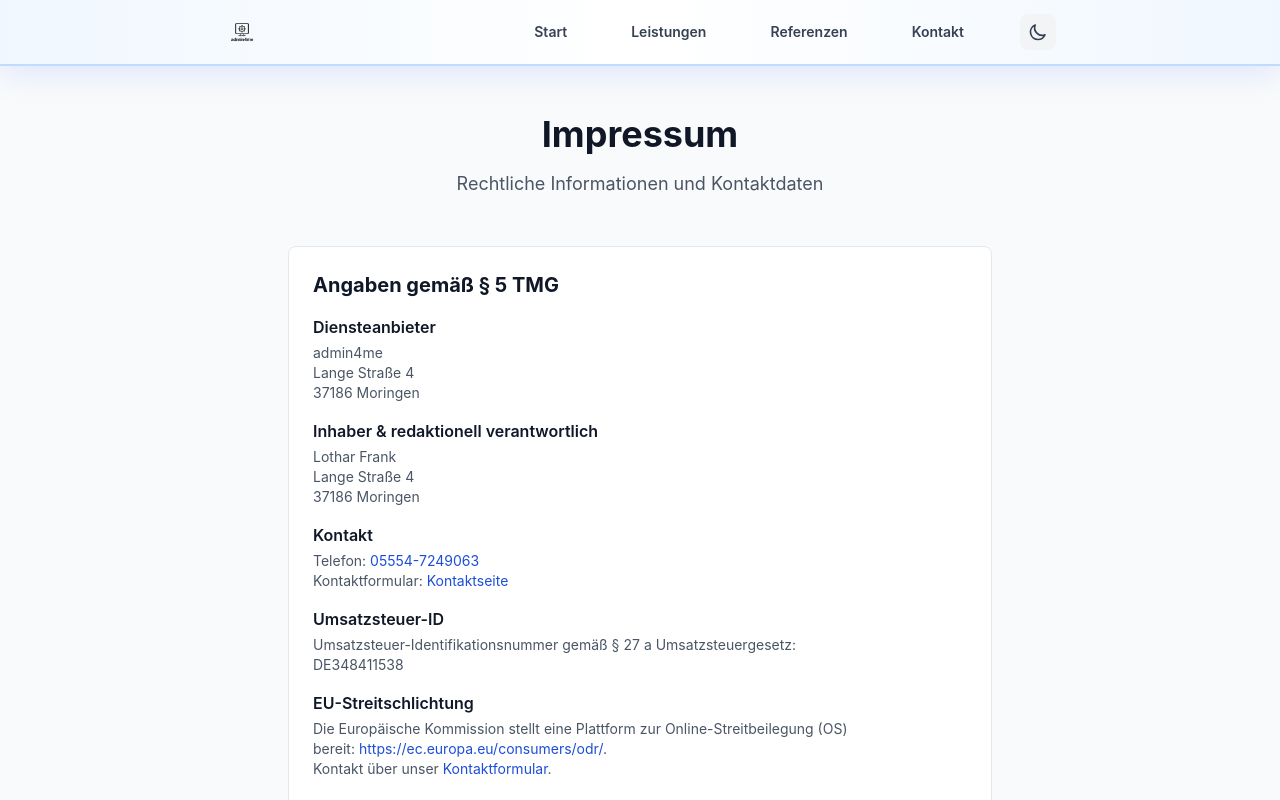
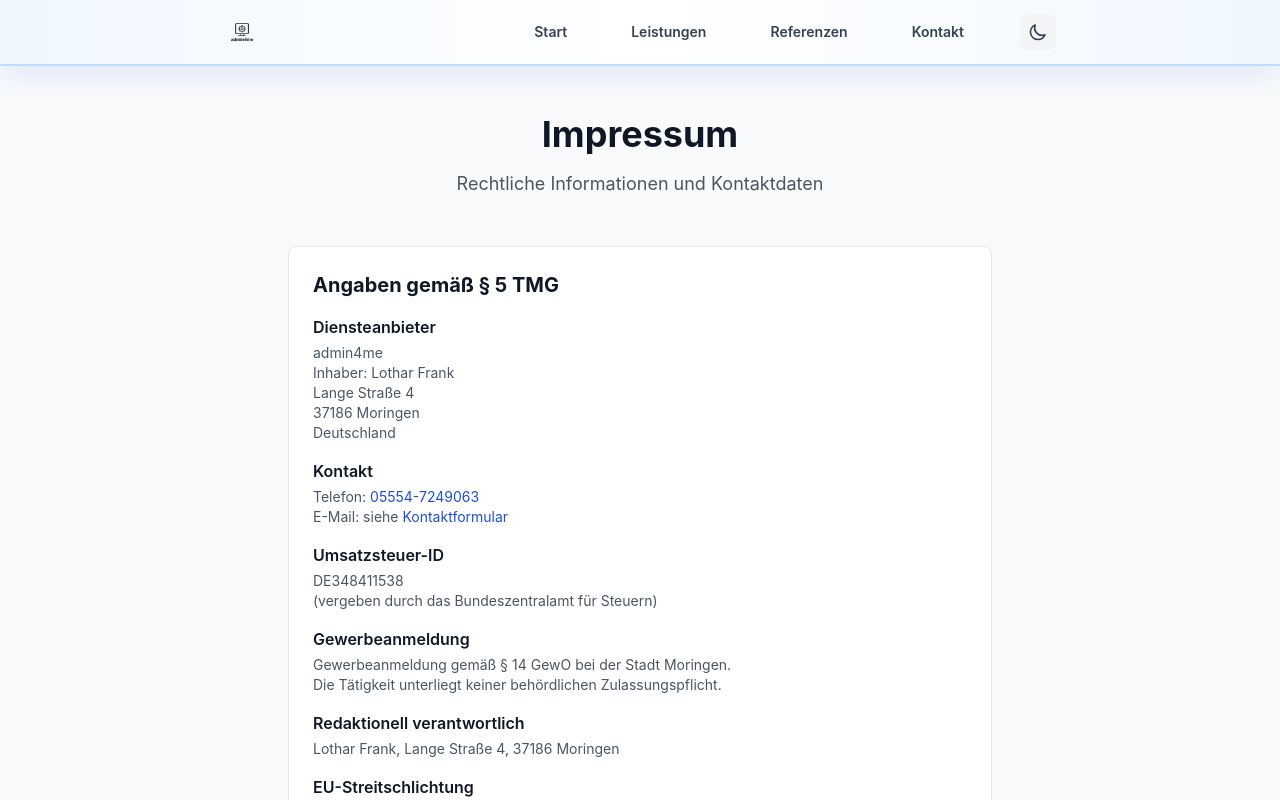
Before and after one commit to Remodops/admin4me, a Next.js app: page /impressum in a window 1280 px wide. Shown: the top 800 px of the page. Built offline with nearby package versions, Linux system fonts and the light colour scheme.

Commit message:
Impressum optimieren
- Kompaktere Darstellung mit weniger Redundanz
- Gewerbeanmeldung und Zulassungspflicht hinzugefügt
- Klare Trennung der Bereiche (Diensteanbieter, Kontakt, USt-ID, etc.)
- Spam-Schutz durch E-Mail-Verweis auf Kontaktformular
- Professionelle, übersichtliche Struktur"

```diff
--- a/src/app/impressum/page.tsx
+++ b/src/app/impressum/page.tsx
@@ -32,19 +32,10 @@ export default function Impressum() {
               </h3>
               <p className="text-sm">
                 admin4me<br />
+                Inhaber: Lothar Frank<br />
                 Lange Straße 4<br />
-                37186 Moringen
-              </p>
-            </div>
-
-            <div>
-              <h3 className="text-base font-semibold text-gray-900 dark:text-white mb-1">
-                Inhaber & redaktionell verantwortlich
-              </h3>
-              <p className="text-sm">
-                Lothar Frank<br />
-                Lange Straße 4<br />
-                37186 Moringen
+                37186 Moringen<br />
+                Deutschland
               </p>
             </div>
 
@@ -54,7 +45,7 @@ export default function Impressum() {
               </h3>
               <p className="text-sm">
                 Telefon: <a href="tel:055547249063" className="text-blue-600 dark:text-blue-400 hover:underline">05554-7249063</a><br />
-                Kontaktformular: <a href="/kontakt" className="text-blue-600 dark:text-blue-400 hover:underline">Kontaktseite</a>
+                E-Mail: siehe <a href="/kontakt" className="text-blue-600 dark:text-blue-400 hover:underline">Kontaktformular</a>
               </p>
             </div>
 
@@ -63,8 +54,27 @@ export default function Impressum() {
                 Umsatzsteuer-ID
               </h3>
               <p className="text-sm">
-                Umsatzsteuer-Identifikationsnummer gemäß § 27 a Umsatzsteuergesetz:<br />
-                DE348411538
+                DE348411538<br />
+                (vergeben durch das Bundeszentralamt für Steuern)
+              </p>
+            </div>
+
+            <div>
+              <h3 className="text-base font-semibold text-gray-900 dark:text-white mb-1">
+                Gewerbeanmeldung
+              </h3>
+              <p className="text-sm">
+                Gewerbeanmeldung gemäß § 14 GewO bei der Stadt Moringen.<br />
+                Die Tätigkeit unterliegt keiner behördlichen Zulassungspflicht.
+              </p>
+            </div>
+
+            <div>
+              <h3 className="text-base font-semibold text-gray-900 dark:text-white mb-1">
+                Redaktionell verantwortlich
+              </h3>
+              <p className="text-sm">
+                Lothar Frank, Lange Straße 4, 37186 Moringen
               </p>
             </div>
 
```
